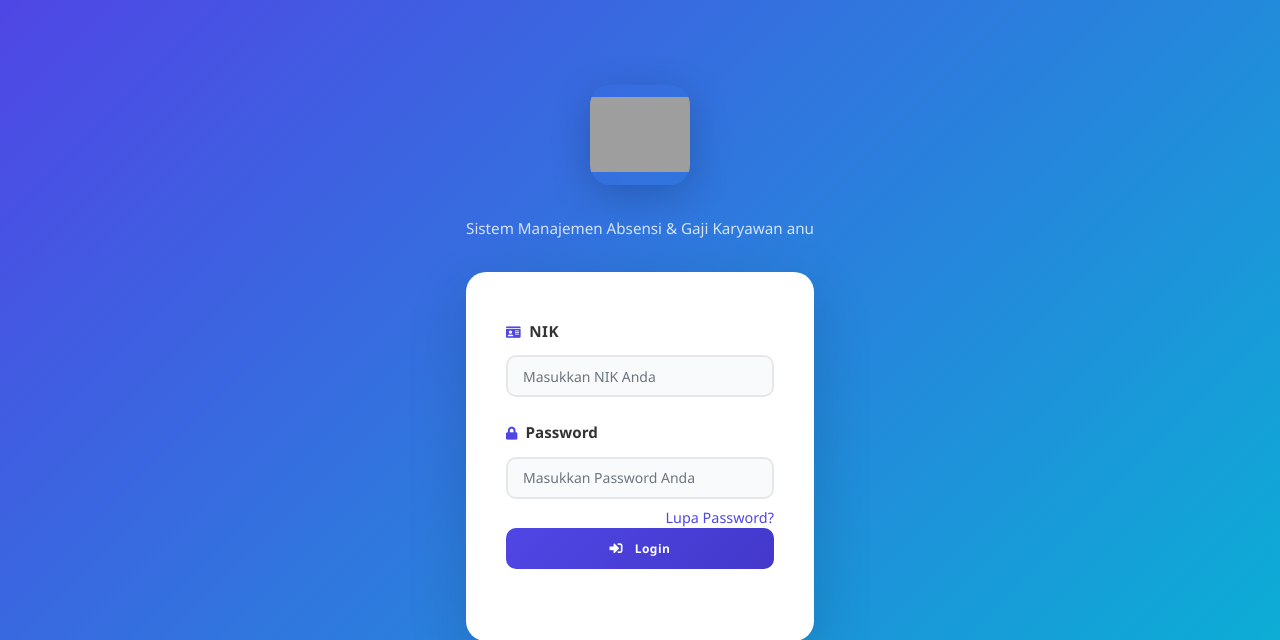
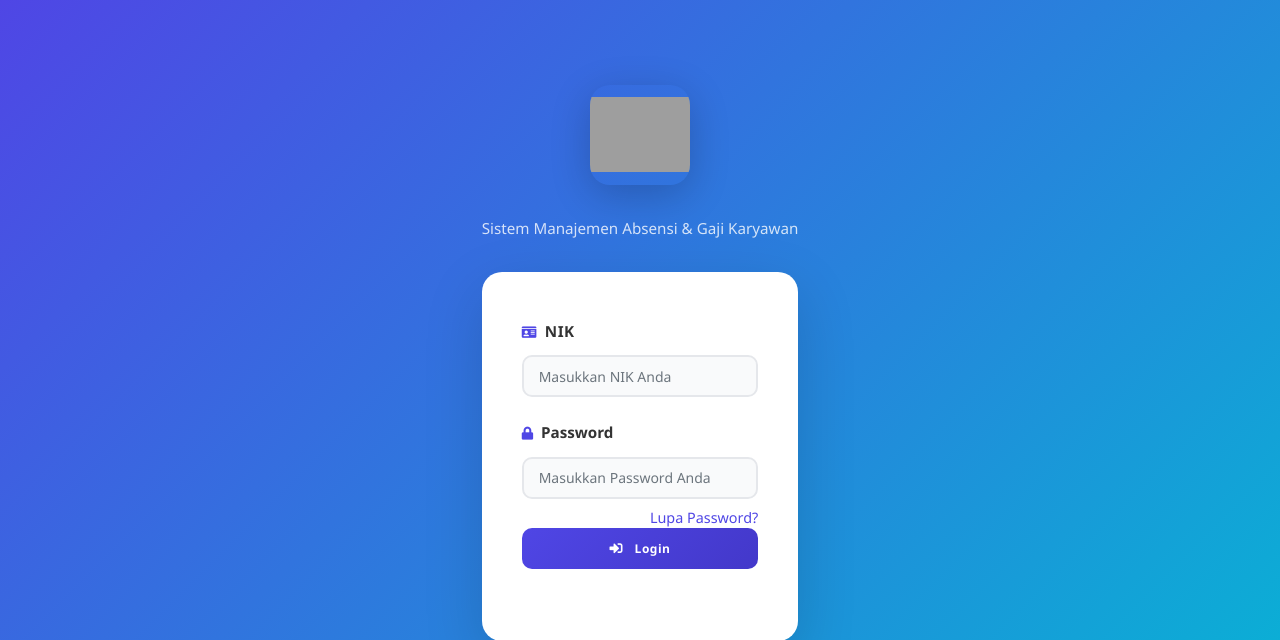
Before and after one commit to aswindamardono/ruanggaleri, a CodeIgniter 4 app: template app/Views/auth/login.php in a window 1280 px wide. Shown: the top 640 px of the page. Run offline with PHP 8.4 and a stand-in for CodeIgniter, Linux system fonts and the light colour scheme; the template is opened without the code that fills it, so the values that code supplies are empty; some libraries are stand-ins or nearby versions; grey boxes are pictures that could not be loaded.

Commit message:
hapus anu

```diff
--- a/app/Views/auth/login.php
+++ b/app/Views/auth/login.php
@@ -257,7 +257,7 @@
             </div>
 
             <div class="login-subtitle">
-                Sistem Manajemen Absensi & Gaji Karyawan anu
+                Sistem Manajemen Absensi & Gaji Karyawan
             </div>
 
             <div class="card login-card">
```
